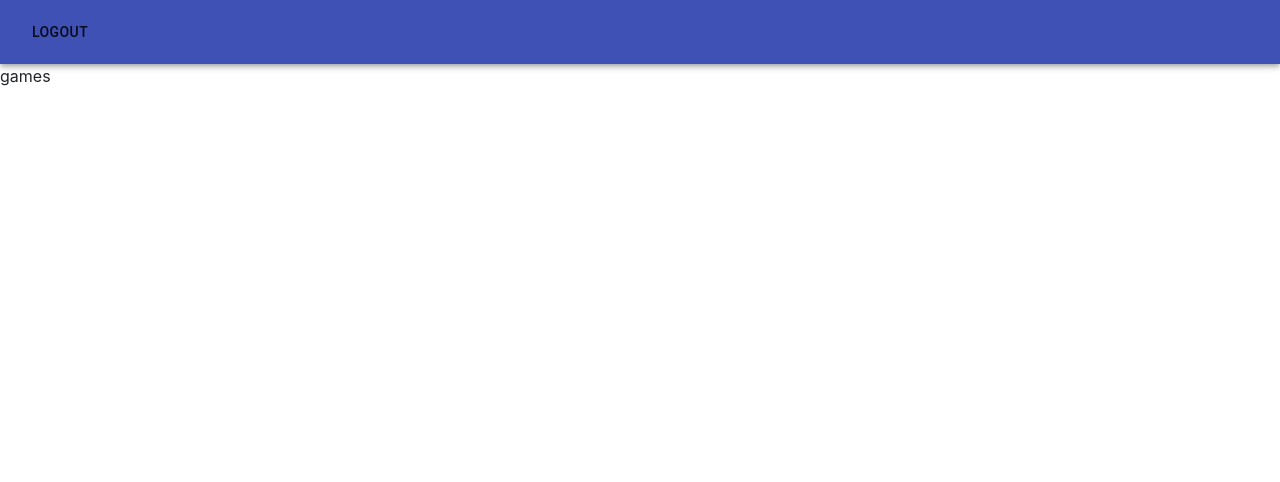
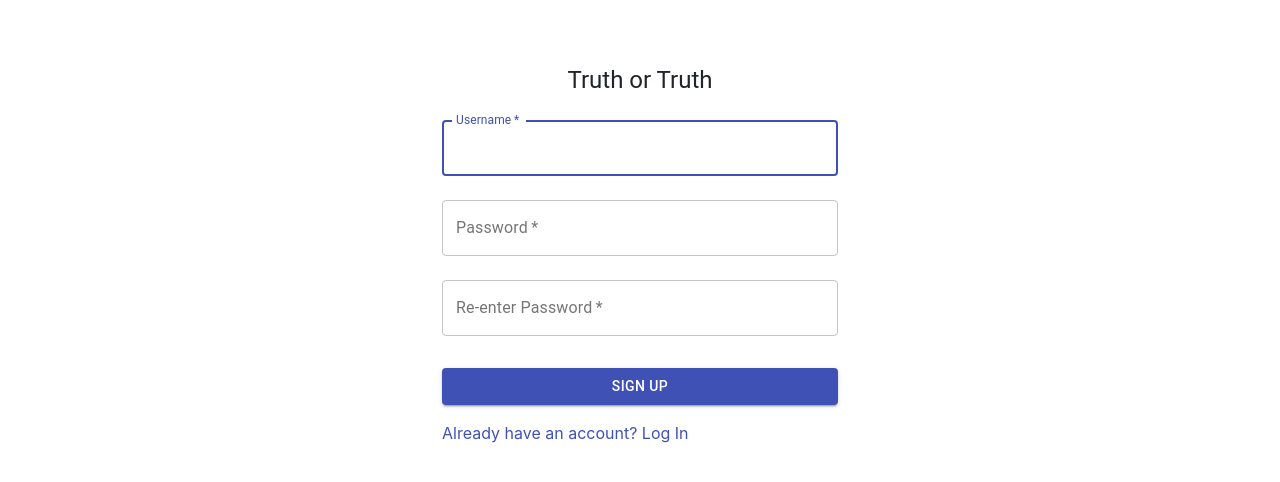
Before and after one commit to giuliacm/truth-or-truth, a React (Create React App) app in the folder client/: page /register in a window 1280 px wide. Before the commit this address led to /games. Shown: the top 482 px of the page. Built offline with nearby package versions, Linux system fonts and the light colour scheme; no server answers.

Commit message:
Styling for login and register pages

```diff
--- a/client/src/App.jsx
+++ b/client/src/App.jsx
@@ -38,7 +38,7 @@ const App = () => {
         <Switch>
           <PublicRoute exact path="/" component={Login}></PublicRoute>
           <PublicRoute exact path="/login" component={Login}></PublicRoute>
-          <PublicRoute path="/register" component={Register}></PublicRoute>
+          <Route path="/register" component={Register}></Route>
           <PrivateRoute path="/games" component={Games}></PrivateRoute>
         </Switch>
       </Router>
--- a/client/src/components/Login.jsx
+++ b/client/src/components/Login.jsx
@@ -1,10 +1,33 @@
-import React, { Fragment, useState, useContext } from 'react';
+import React, { useState } from 'react';
 import axios from 'axios';
+import Button from '@material-ui/core/Button';
+import TextField from '@material-ui/core/TextField';
+import Link from '@material-ui/core/Link';
+import Typography from '@material-ui/core/Typography';
+import { makeStyles } from '@material-ui/core/styles';
+import Container from '@material-ui/core/Container';
+
+const useStyles = makeStyles((theme) => ({
+  login: {
+    marginTop: theme.spacing(8),
+    display: 'flex',
+    flexDirection: 'column',
+    alignItems: 'center',
+  },
+  form: {
+    width: '100%',
+    marginTop: theme.spacing(1),
+  },
+  submit: {
+    margin: theme.spacing(3, 0, 2),
+  },
+}));
 
 const Login = () => {
+  const classes = useStyles();
   const [username, setUsername] = useState('');
   const [password, setPassword] = useState('');
-  const [error, setError] = useState(null);
+  const [error, setError] = useState('');
 
   const handleLogin = async (e) => {
     e.preventDefault();
@@ -16,55 +39,68 @@ const Login = () => {
     })
       .then((res) => {
         console.log(res);
+        setError('');
         window.location.href = '/games';
       })
       .catch((err) => {
         console.log(err.response);
+        setError(err.response);
       });
   };
 
-  const getUser = () => {
-    axios({
-      method: 'get',
-      withCredentials: true,
-      url: 'http://localhost:5000/auth/user',
-    }).then((res) => console.log(res));
-  };
-
   return (
-    <Fragment>
-      <h1 className="text-center mt-5">Login</h1>
-      <form onSubmit={handleLogin}>
-        <div className="form-group">
-          <label htmlFor="inputUsername">Username</label>
-          <input
-            type="text"
-            className="form-control"
-            id="inputUsername"
-            value={username}
+    <Container component="main" maxWidth="xs">
+      <div className={classes.login}>
+        <Typography component="h1" variant="h5">
+          Truth or Truth
+        </Typography>
+        <form
+          className={classes.form}
+          autoComplete="off"
+          onSubmit={handleLogin}
+        >
+          {error && (
+            <Typography component="h1" variant="h5">
+              This is an error
+            </Typography>
+          )}
+          <TextField
+            variant="outlined"
+            margin="normal"
+            required
+            fullWidth
+            id="username"
+            label="Username"
+            name="username"
+            autoFocus
             onChange={(e) => setUsername(e.target.value)}
+            error={!!error}
           />
-        </div>
-        <div className="form-group">
-          <label htmlFor="inputPassword">Password</label>
-          <input
+          <TextField
+            variant="outlined"
+            margin="normal"
+            required
+            fullWidth
+            id="password"
+            label="Password"
+            name="password"
             type="password"
-            className="form-control"
-            id="inputPassword"
-            value={password}
             onChange={(e) => setPassword(e.target.value)}
+            error={!!error}
           />
-        </div>
-        <button type="submit" className="btn btn-primary">
-          Submit
-        </button>
-      </form>
-      <div>
-        <button onClick={getUser} type="submit" className="btn btn-primary">
-          get user
-        </button>
+          <Button
+            type="submit"
+            fullWidth
+            variant="contained"
+            color="primary"
+            className={classes.submit}
+          >
+            Log In
+          </Button>
+          <Link href="/register">{"Don't have an account? Sign Up"}</Link>
+        </form>
       </div>
-    </Fragment>
+    </Container>
   );
 };
 
--- a/client/src/components/Register.jsx
+++ b/client/src/components/Register.jsx
@@ -1,9 +1,33 @@
-import React, { Fragment, useState } from 'react';
+import React, { useState } from 'react';
 import axios from 'axios';
+import Button from '@material-ui/core/Button';
+import TextField from '@material-ui/core/TextField';
+import Link from '@material-ui/core/Link';
+import Typography from '@material-ui/core/Typography';
+import { makeStyles } from '@material-ui/core/styles';
+import Container from '@material-ui/core/Container';
+
+const useStyles = makeStyles((theme) => ({
+  login: {
+    marginTop: theme.spacing(8),
+    display: 'flex',
+    flexDirection: 'column',
+    alignItems: 'center',
+  },
+  form: {
+    width: '100%',
+    marginTop: theme.spacing(1),
+  },
+  submit: {
+    margin: theme.spacing(3, 0, 2),
+  },
+}));
 
 const Register = () => {
+  const classes = useStyles();
   const [username, setUsername] = useState('');
   const [password, setPassword] = useState('');
+  const [password2, setPassword2] = useState('');
   const [error, setError] = useState(null);
 
   const handleRegister = async (e) => {
@@ -21,34 +45,70 @@ const Register = () => {
   };
 
   return (
-    <Fragment>
-      <h1 className="text-center mt-5">Register</h1>
-      <form onSubmit={handleRegister}>
-        <div className="form-group">
-          <label htmlFor="inputUsername">Username</label>
-          <input
-            type="text"
-            className="form-control"
-            id="inputUsername"
-            value={username}
+    <Container component="main" maxWidth="xs">
+      <div className={classes.login}>
+        <Typography component="h1" variant="h5">
+          Truth or Truth
+        </Typography>
+        <form
+          className={classes.form}
+          autoComplete="off"
+          onSubmit={handleRegister}
+        >
+          {error && (
+            <Typography component="h1" variant="h5">
+              This is an error
+            </Typography>
+          )}
+          <TextField
+            variant="outlined"
+            margin="normal"
+            required
+            fullWidth
+            id="username"
+            label="Username"
+            name="username"
+            autoFocus
             onChange={(e) => setUsername(e.target.value)}
+            error={!!error}
           />
-        </div>
-        <div className="form-group">
-          <label htmlFor="inputPassword">Password</label>
-          <input
+          <TextField
+            variant="outlined"
+            margin="normal"
+            required
+            fullWidth
+            name="password"
+            label="Password"
             type="password"
-            className="form-control"
-            id="inputPassword"
-            value={password}
+            id="password"
             onChange={(e) => setPassword(e.target.value)}
+            error={!!error}
           />
-        </div>
-        <button type="submit" className="btn btn-primary">
-          Submit
-        </button>
-      </form>
-    </Fragment>
+          <TextField
+            variant="outlined"
+            margin="normal"
+            required
+            fullWidth
+            name="password2"
+            label="Re-enter Password"
+            type="password"
+            id="password2"
+            onChange={(e) => setPassword2(e.target.value)}
+            error={!!error}
+          />
+          <Button
+            type="submit"
+            fullWidth
+            variant="contained"
+            color="primary"
+            className={classes.submit}
+          >
+            Sign Up
+          </Button>
+          <Link href="/login">{'Already have an account? Log In'}</Link>
+        </form>
+      </div>
+    </Container>
   );
 };
 
```
